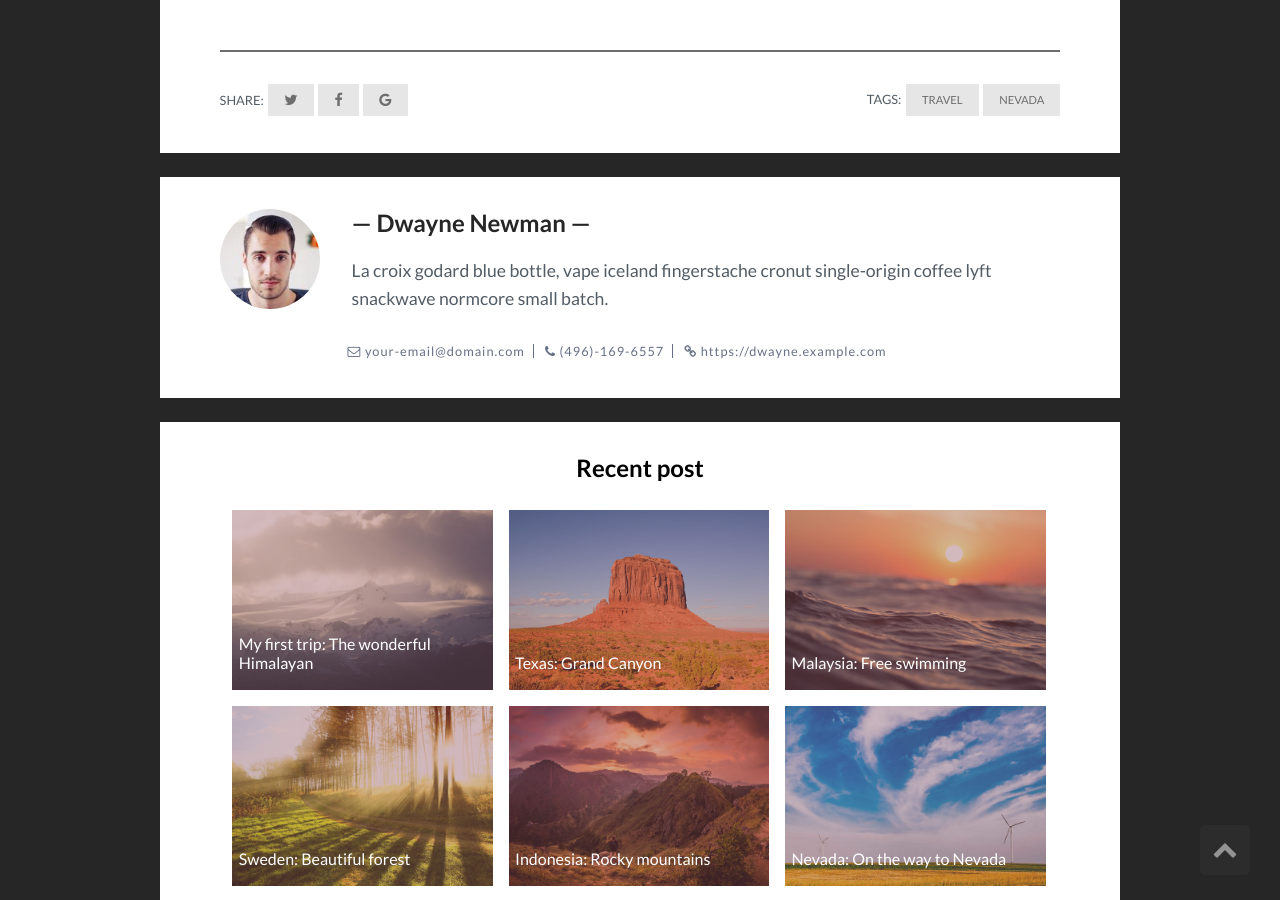
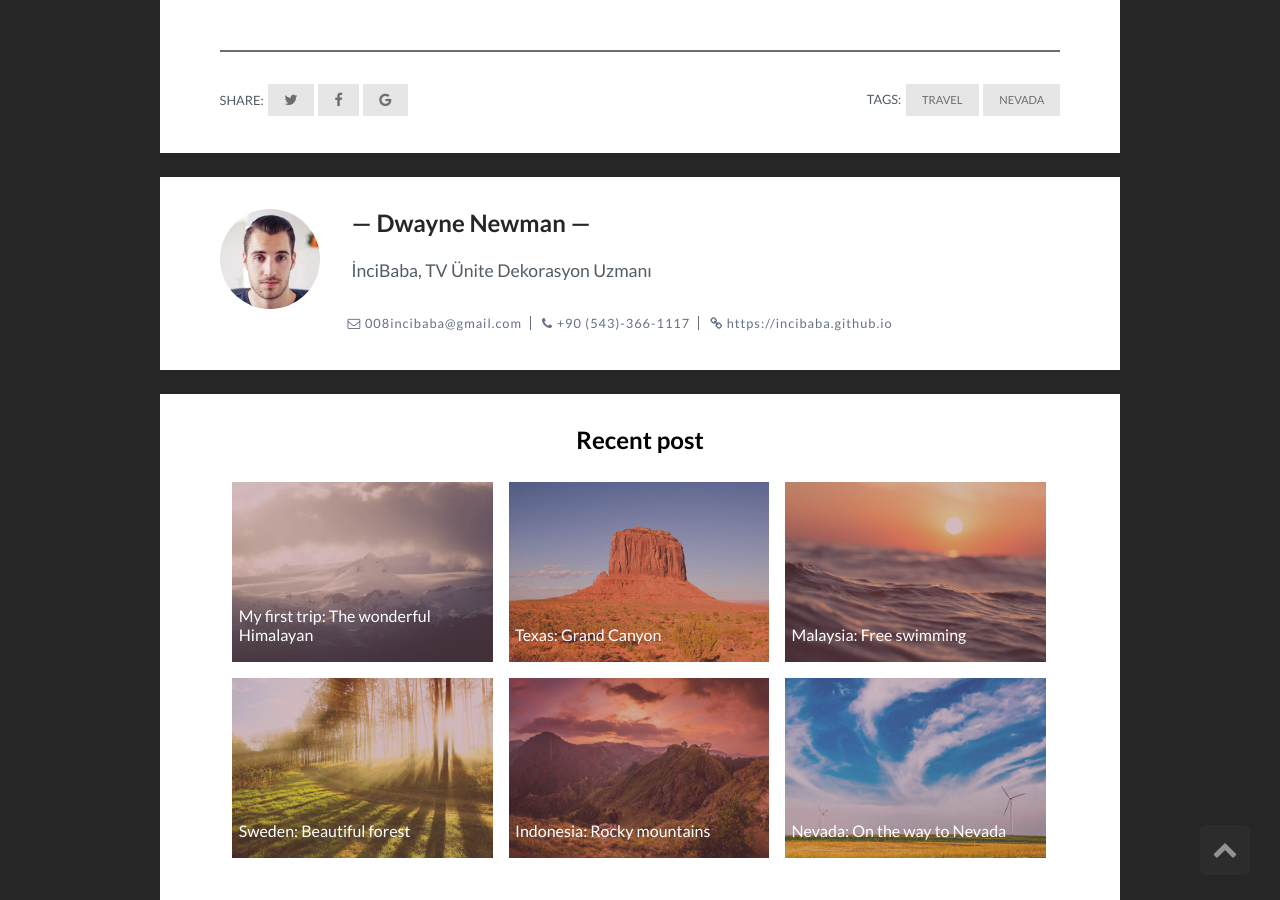
Before and after one commit to HuzunluArtemis/incibaba.github.io, a Jekyll site: the page built from _posts/2017-07-12-nevada-on-the-way-to-nevada.markdown, in a window 1280 px wide and 900 px high, scrolled down 1695 px. Built offline with Jekyll 4.4.1, drawn with Linux system fonts in a browser that asks for light colours; comment, search, counter and statistics services are not loaded; some of the changed text lies outside the part shown.

Commit message:
Update _config.yml

```diff
--- a/_config.yml
+++ b/_config.yml
@@ -1,12 +1,10 @@
-logo: # add logo name
-title: Bef - Enjoy Freedom
+logo: İnciBaba TV Üniteleri
+title: İnciBaba TV Üniteleri
 description: > # this means to ignore newlines until "baseurl:"
-  Write an awesome description for your new site here. You can edit this
-  line in _config.yml. It will appear in your document head meta (for
-  Google search results) and in your feed.xml site description.
+  Beğendiğiniz herhangi bir TV ünitesini yapabilirim.
 permalink: ':title/'
 baseurl: "" # the subpath of your site, e.g. /blog
-url: "" # the base hostname & protocol for your site, e.g. http://example.com
+url: "incibaba.github.io" # the base hostname & protocol for your site, e.g. http://example.com
 
 # Banner settings
 video: mountains.mp4 # add banner video. Add your video file to the folder video
@@ -19,10 +17,10 @@ showdate: false # set 'false' for hidden date in list of posts
 # Author settings
 author-pic: face.jpg # your photo
 author-name: # your name
-about-author: # about author
-email: your-email@domain.com # your email
-phone: (496)-169-6557 # your pnone number
-website: https://dwayne.example.com # you website
+about-author: İnciBaba, TV Ünite Dekorasyon Uzmanı # about author
+email: 008incibaba@gmail.com # your email
+phone: +90 (543)-366-1117 # your pnone number
+website: https://incibaba.github.io # you website
 
 # Social link
 google_url:    # add url link
@@ -31,10 +29,10 @@ instagram_url: # add url link
 pinterest_url: # add url link
 dribbble_url:  # add url link
 facebook_url:  # add url link
-whatsapp_url:  # add url link
+whatsapp_url: https://wa.me/905433661117 # add url link
 
 # Disqus
-discus_identifier: mr-brown # add your discus identifier.  Not your username.  To get this, register your forum here with a unique ID: https://disqus.com/admin/create/
+discus_identifier: # add your discus identifier.  Not your username.  To get this, register your forum here with a unique ID: https://disqus.com/admin/create/
 
 # Newsletter
 mailchimp: # add your MailChimp form identifier. For example - blogenjoyfreedom.us16.list-manage.com/subscribe/post?u=cd56155d76ddeeb4c0bc4d080&amp;id=7a526cd13e
```
